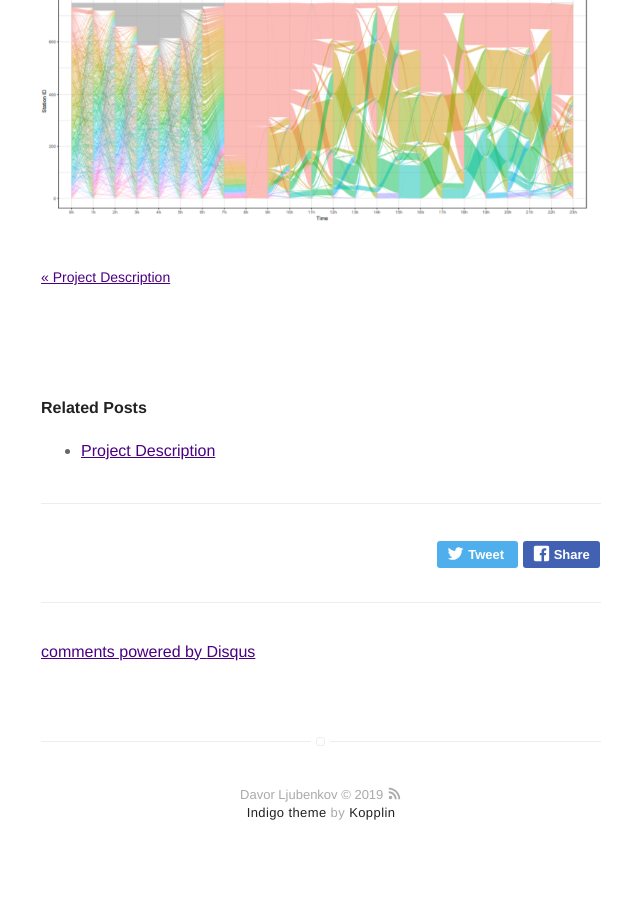
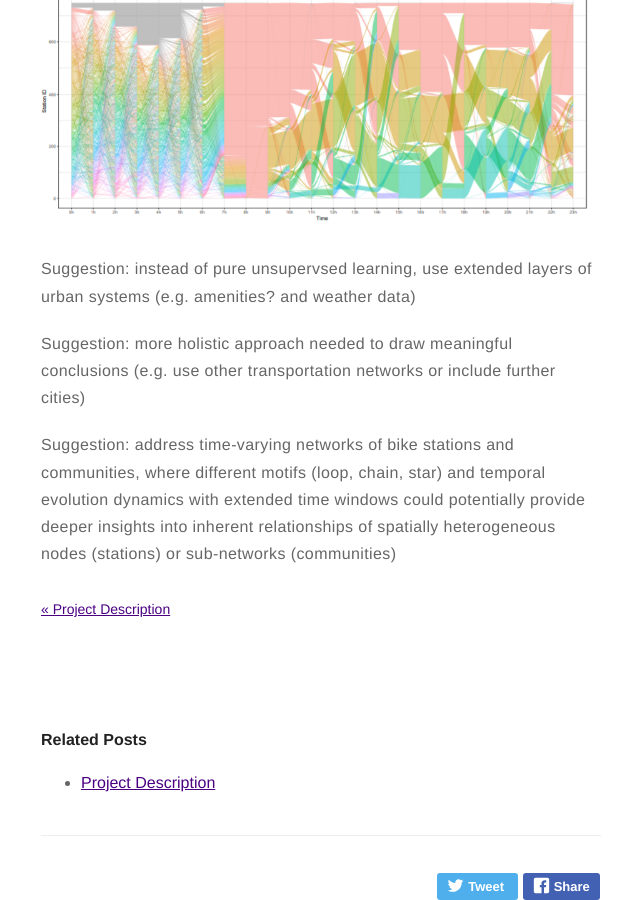
Before and after one commit to dljubenk/dljubenk.github.io, a Jekyll site: the page built from _posts/2019-02-06-literature-study.markdown, in a window 1280 px wide and 900 px high, scrolled down 3272 px. Shown: the whole window, without its empty margins (319-959 px from the left). Built offline with Jekyll 4.4.1, drawn with Linux system fonts in a browser that asks for light colours; emoji names are drawn with the system emoji font; comment, search, counter and statistics services are not loaded.

Commit message:
Update 2019-02-06-literature-study.markdown

```diff
--- a/_posts/2019-02-06-literature-study.markdown
+++ b/_posts/2019-02-06-literature-study.markdown
@@ -80,6 +80,12 @@ Data analysed included only a month of March in 2018.
 ![Markdown Image][3]
 
 
+Suggestion: instead of pure unsupervsed learning, use extended layers of urban systems (e.g. amenities? and weather data)
+
+Suggestion: more holistic approach needed to draw meaningful conclusions (e.g. use other transportation networks or include further cities)
+
+Suggestion:  address time-varying networks of bike stations and communities, where different
+motifs (loop, chain, star) and temporal evolution dynamics with extended time windows could potentially provide deeper insights into inherent relationships of spatially heterogeneous nodes (stations) or sub-networks (communities)
 
 
 
```
